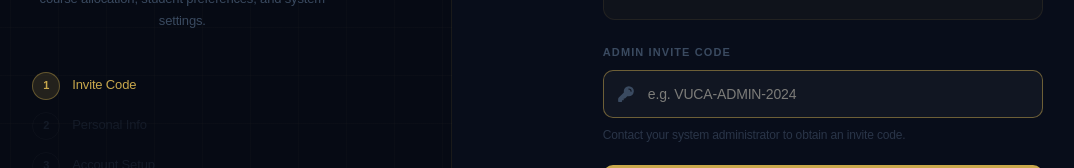
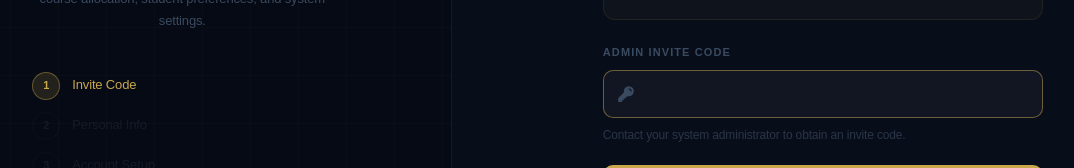
Before and after one commit to Shomyaaraj/CourseAllocator, a React (Vite) app: page /admin-register in a window 1280 px wide. Shown: the part 453-621 px from the top of the page, without its empty margins (86-1160 px from the left). Built offline with nearby package versions, Linux system fonts and the light colour scheme; no server answers.

Commit message:
remove placeholder

```diff
--- a/src/pages/AdminRegisterPage.jsx
+++ b/src/pages/AdminRegisterPage.jsx
@@ -543,7 +543,7 @@ export default function AdminRegisterPage() {
                         name="inviteCode"
                         value={formData.inviteCode}
                         onChange={handleChange}
-                        placeholder="e.g. VUCA-ADMIN-2024"
+
                         style={getInputStyle('inviteCode')}
                         onFocus={() => setFocusedField('inviteCode')}
                         onBlur={() => setFocusedField('')}
```
